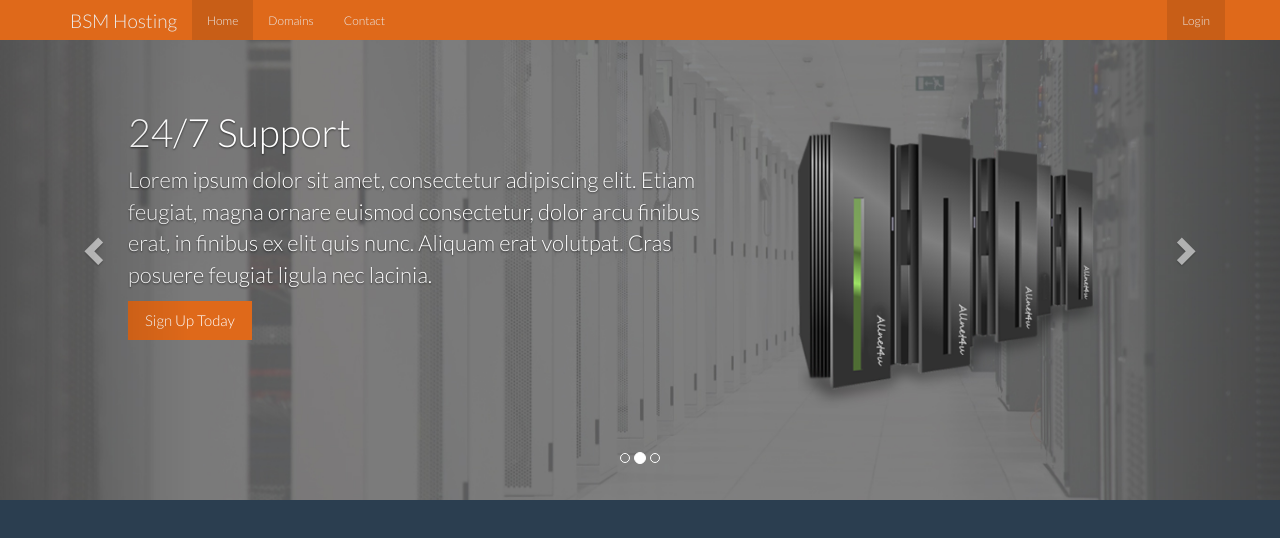
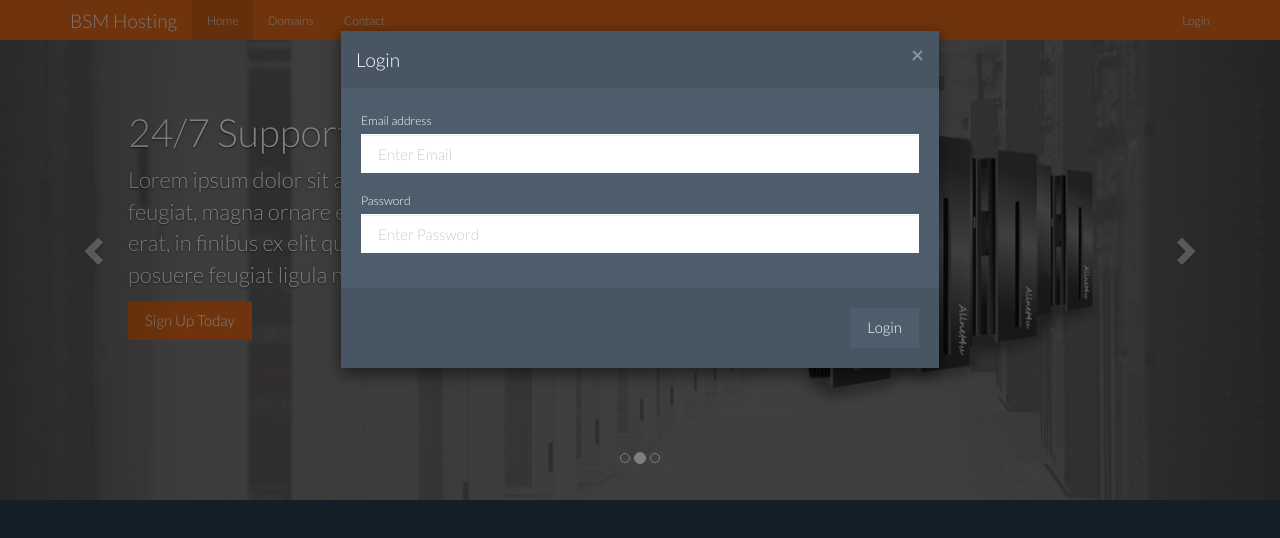
Before and after one commit to knowBalpreet/webhosting_template, a plain HTML site: page index.html in a window 1280 px wide. Both pictures are taken after a click on the link "Login". Shown: the top 538 px of the page. Drawn offline with nearby package versions, Linux system fonts and the light colour scheme.

Commit message:
Login modal added. Template Complete!

```diff
--- a/css/style.css
+++ b/css/style.css
@@ -9,6 +9,10 @@ section{
 
 .well{
 	overflow:auto;
+}
+
+.feature-list{
+	list-style: none;
 }
 
 .jumbotron{
--- a/index.html
+++ b/index.html
@@ -36,11 +36,40 @@
 					<li><a href="contact.html">Contact</a></li>
 				</ul>
 				<ul class="nav navbar-nav navbar-right">
-					<li><a href="#">Login</a></li>
+					<li><a href="#" data-toggle="modal" data-target="#loginModal">Login</a></li>
 				</ul>
 			</div><!--/.nav-collapse -->
 		</div>
 	</nav>
+
+	<!-- Modal -->
+	<div class="modal fade" id="loginModal" tabindex="-1" role="dialog" aria-labelledby="myModalLabel" aria-hidden="true">
+		<div class="modal-dialog">
+			<div class="modal-content">
+				<div class="modal-header">
+					<button type="button" class="close" data-dismiss="modal" aria-label="Close"><span aria-hidden="true">&times;</span></button>
+					<h4 class="modal-title" id="myModalLabel">Login</h4>
+				</div>
+				<div class="modal-body">
+					<form>
+						<div class="form-group">
+							<label>Email address</label>
+							<input type="email" class="form-control" placeholder="Enter Email">
+						</div>
+						<div class="form-group">
+							<label>Password</label>
+							<input type="password" class="form-control" placeholder="Enter Password">
+						</div>
+					</form>
+				</div>
+				<div class="modal-footer">
+					<button type="submit" class="btn btn-default">Login</button>
+				</div>
+			</div>
+		</div>
+	</div> <!-- modal -->
+
+
 
 	<div id="myCarousel" class="carousel slide" data-ride="carousel">
 		<!-- Indicators -->
```
Also changed, not shown: contact.html (+30 -1 lines), domains.html (+32 -3 lines).
